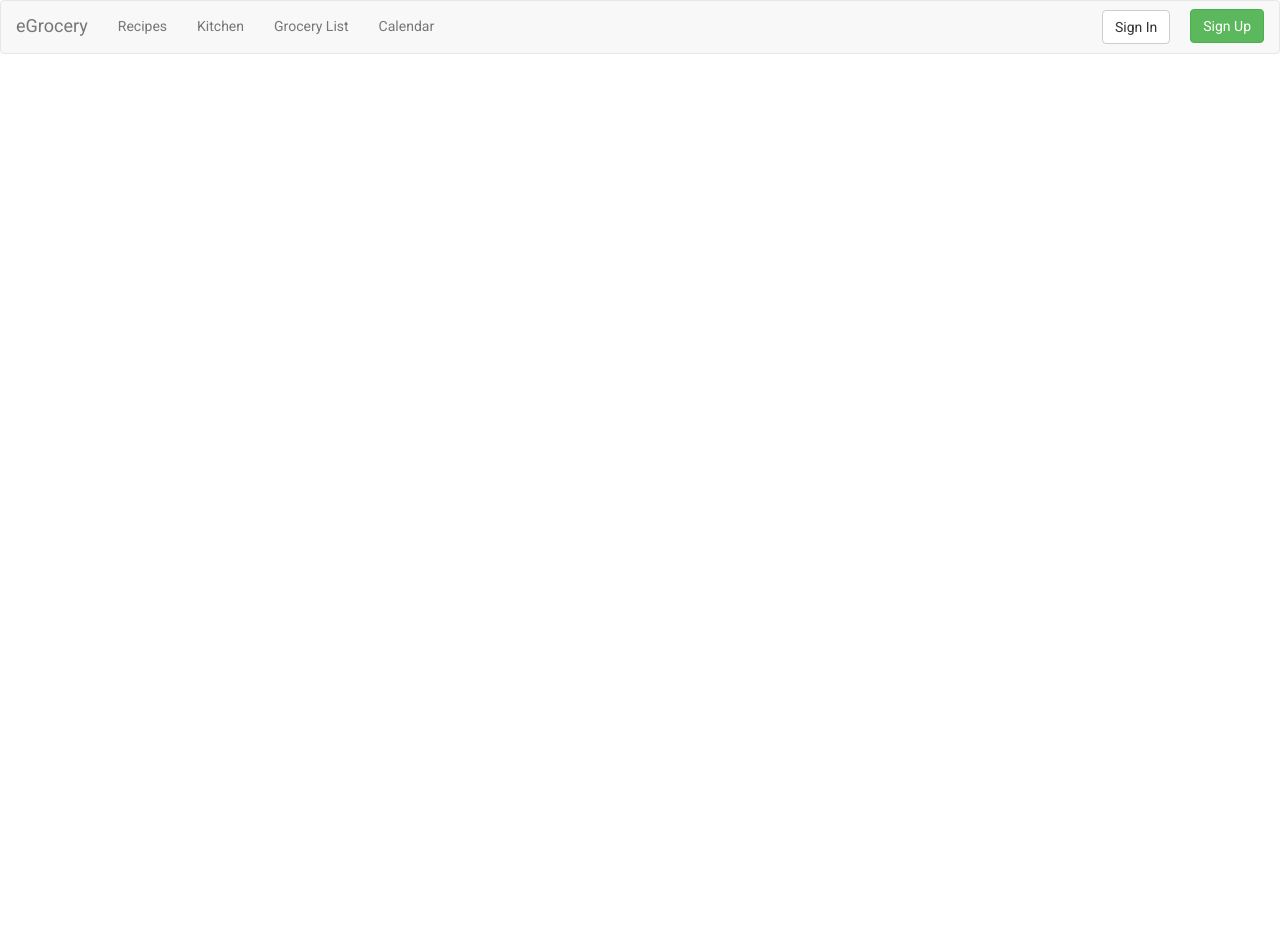
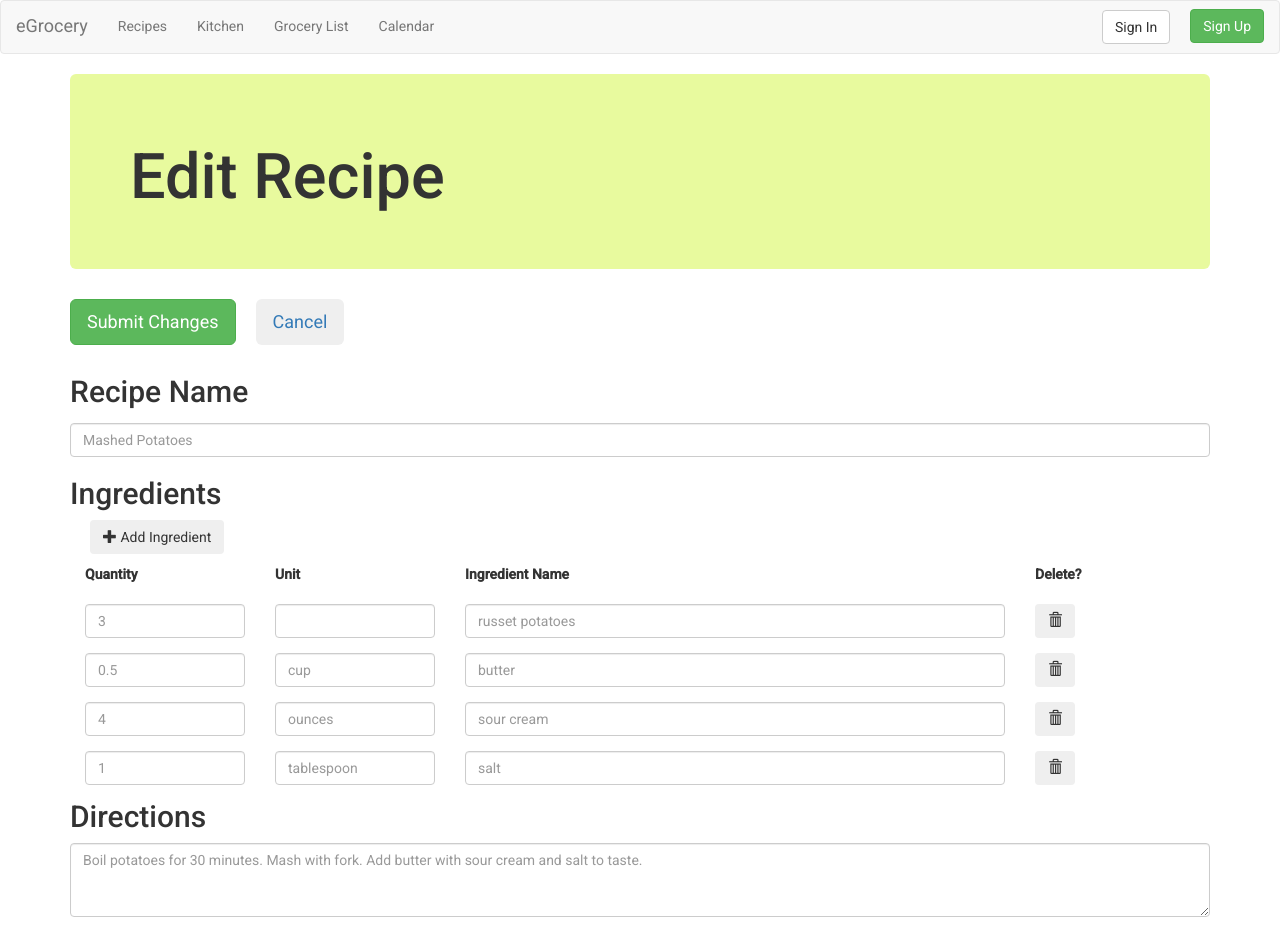
Before and after one commit to dayana-stroshine/eGrocery, an Angular app: page /recipe-edit in a window 1280 px wide. Before the commit this address led to /. Before the commit the page ends 800 px from the top, so only its background shows below. Built offline with nearby package versions, Linux system fonts and the light colour scheme.

Commit message:
add recipe edit page

```diff
--- a/src/app/app-routing.module.ts
+++ b/src/app/app-routing.module.ts
@@ -1,19 +1,21 @@
 
 import { NgModule } from '@angular/core';
 import { RouterModule, Routes } from '@angular/router';
+
 import { CalendarComponent } from './calendar/calendar.component';
-
 import { GroceryListComponent } from './grocery-list/grocery-list.component';
 import { HomepageComponent } from './homepage/homepage.component';
 import { KitchenComponent } from './kitchen/kitchen.component';
 import { RecipesComponent } from './recipes/recipes.component';
+import { RecipeItemEditComponent } from './recipes/recipe-item-edit/recipe-item-edit.component';
 
 const appRoutes: Routes = [
   { path: '', component: HomepageComponent, pathMatch: 'full' },
   { path: 'recipes', component: RecipesComponent },
   { path: 'kitchen', component: KitchenComponent },
   { path: 'grocery-list', component: GroceryListComponent },
-  { path: 'calendar', component: CalendarComponent }
+  { path: 'calendar', component: CalendarComponent },
+  { path: 'recipe-edit', component: RecipeItemEditComponent }
 ];
 
 @NgModule({
--- a/src/app/app.module.ts
+++ b/src/app/app.module.ts
@@ -11,6 +11,7 @@ import { HomepageComponent } from './homepage/homepage.component';
 import { KitchenComponent } from './kitchen/kitchen.component';
 import { CalendarComponent } from './calendar/calendar.component';
 import { RecipeItemComponent } from './recipes/recipe-item/recipe-item.component';
+import { RecipeItemEditComponent } from './recipes/recipe-item-edit/recipe-item-edit.component';
 
 @NgModule({
   declarations: [
@@ -21,7 +22,8 @@ import { RecipeItemComponent } from './recipes/recipe-item/recipe-item.component
     HomepageComponent,
     KitchenComponent,
     CalendarComponent,
-    RecipeItemComponent
+    RecipeItemComponent,
+    RecipeItemEditComponent
   ],
   imports: [
     BrowserModule,
--- a/src/app/homepage/homepage.component.html
+++ b/src/app/homepage/homepage.component.html
@@ -7,22 +7,30 @@
 <div class="row">
   <div class="col-sm-6 col-md-3">
     <div class="thumbnail no-border">
-      <img src="assets/images/recipes.svg" alt="recipes">
+      <a routerLink="/recipes">
+        <img src="assets/images/recipes.svg" alt="recipes">
+      </a>
     </div>
   </div>
   <div class="col-sm-6 col-md-3">
     <div class="thumbnail no-border">
-      <img src="assets/images/kitchen.svg" alt="kitchen">
+      <a routerLink="/kitchen">
+        <img src="assets/images/kitchen.svg" alt="kitchen">
+      </a>
     </div>
   </div>
   <div class="col-sm-6 col-md-3">
     <div class="thumbnail no-border">
-      <img src="assets/images/grocery_list.svg" alt="grocery_list">
+      <a routerLink="/grocery-list">
+        <img src="assets/images/grocery_list.svg" alt="grocery_list">
+      </a>
     </div>
   </div>
   <div class="col-sm-6 col-md-3">
     <div class="thumbnail no-border">
-      <img src="assets/images/calendar.svg" alt="calendar">
+      <a routerLink="/calendar">
+        <img src="assets/images/calendar.svg" alt="calendar">
+      </a>
     </div>
   </div>
 </div>
--- /dev/null
+++ b/src/app/recipes/recipe-item-edit/recipe-item-edit.component.html
@@ -0,0 +1,63 @@
+<div class="jumbotron bg-keylime">
+    <h1>Edit Recipe</h1>
+</div>
+
+<button type="button" class="btn btn-success btn-lg button-mrgn" style="margin-left: 0;">
+    Submit Changes
+</button>
+<a routerLink="/recipes">
+    <button type="button" class="btn btn-secondary btn-lg button-mrgn">
+        Cancel
+    </button>
+</a>
+<br>
+
+<form>
+    <div class="form-group">
+        <label for="inputRecipeName">
+            <h2>Recipe Name</h2>
+        </label>
+        <input type="text" class="form-control" id="inputRecipeName" [placeholder]="thisRecipe.name">
+    </div>
+    <h2>Ingredients</h2>
+    <button type="button" class="btn btn-secondary  button-mrgn" (click)="addIngredient()">
+        <span class="glyphicon glyphicon-plus" aria-hidden="true"></span> Add Ingredient
+    </button>
+    <div class="form-row">
+        <div class="form-group col-md-2">
+            <label>Quantity</label>
+        </div>
+        <div class="form-group col-md-2">
+            <label>Unit</label>
+        </div>
+        <div class="form-group col-md-6">
+            <label>Ingredient Name</label>
+        </div>
+        <div class="form-group col-md-2">
+            <label>Delete?</label>
+        </div>
+    </div>
+    <div class="form-row" *ngFor="let ingredient of thisRecipe.ingredients">
+        <div class="form-group col-md-2">
+            <input type="text" class="form-control" [placeholder]="ingredient.quantity">
+        </div>
+        <div class="form-group col-md-2">
+            <input type="text" class="form-control" [placeholder]="ingredient.unit">
+        </div>
+        <div class="form-group col-md-6">
+            <input type="text" class="form-control" [placeholder]="ingredient.name">
+        </div>
+        <div class="form-group col-md-2">
+            <button type="button" class="btn btn-secondary">
+                <span class="glyphicon glyphicon-trash" aria-hidden="true"></span>
+            </button>
+        </div>
+    </div>
+  <hr>
+    <h2>Directions</h2>
+    <div class="form-row">
+        <div class="form-group">
+            <textarea class="form-control" id="inputDirections" rows="3" [placeholder]="thisRecipe.directions"></textarea>
+        </div>
+    </div>
+</form>
--- /dev/null
+++ b/src/app/recipes/recipe-item-edit/recipe-item-edit.component.ts
@@ -0,0 +1,32 @@
+import { Component, OnInit, Input } from '@angular/core';
+
+import { Recipe } from '../../shared/recipe.model';
+import { Ingredient } from '../../shared/ingredient.model';
+
+@Component({
+  selector: 'app-recipe-item-edit',
+  templateUrl: './recipe-item-edit.component.html',
+  styleUrls: ['./recipe-item-edit.component.css']
+})
+export class RecipeItemEditComponent implements OnInit {
+  thisRecipe: Recipe = new Recipe('Mashed Potatoes', [
+    new Ingredient('russet potatoes', 3, ''),
+    new Ingredient('butter', .5, 'cup'),
+    new Ingredient('sour cream', 4, 'ounces'),
+    new Ingredient('salt', 1, 'tablespoon')],
+   'Boil potatoes for 30 minutes. Mash with fork. Add butter with sour cream and salt to taste.', 4);
+
+   addIngredient() {
+    this.thisRecipe.ingredients.push({
+      name: '',
+      unit: '',
+      quantity: 0,
+    });
+  }
+
+  constructor() { }
+
+  ngOnInit(): void {
+  }
+
+}
--- a/src/app/recipes/recipe-item/recipe-item.component.html
+++ b/src/app/recipes/recipe-item/recipe-item.component.html
@@ -1,27 +1,26 @@
 <div class="jumbotron bg-keylime">
-    <h1>My Recipe Title</h1>
+    <h1>{{ myRecipe.name }}</h1>
 </div>
-<button type="button" class="btn btn-success btn-lg mrgn-bottom">Add to/Remove from Grocery List</button>
+
+<a routerLink="/recipe-edit">
+    <button type="button" class="btn btn-success btn-lg button-mrgn" style="margin-left: 0;">
+        <span class="glyphicon glyphicon-pencil" aria-hidden="true"></span> Edit Recipe
+    </button>
+</a>
+
+<button type="button" class="btn btn-success btn-lg button-mrgn">Add to/Remove from Grocery List</button>
+<button type="button" class="btn btn-success btn-lg button-mrgn">Add to/Remove from Calendar</button>
 <br>
-<button type="button" class="btn btn-success btn-lg">Add to/Remove from Calendar</button>
-<br>
+
 <h2 class="heading-float">Ingredients</h2>
-<button type="button" class="btn btn-default button-mrgn">
-    <span class="glyphicon glyphicon-pencil" aria-hidden="true"></span> Edit
-  </button>
 <ul class="list-group">
-    <li class="list-group-item">(Ingredient unit) (Ingredient name)</li>
-    <li class="list-group-item">(Ingredient unit) (Ingredient name)</li>
-    <li class="list-group-item">(Ingredient unit) (Ingredient name)</li>
-    <li class="list-group-item">(Ingredient unit) (Ingredient name)</li>
-    <li class="list-group-item">(Ingredient unit) (Ingredient name)</li>
-  </ul>
-  <h2 class="heading-float">Directions</h2>
-  <button type="button" class="btn btn-default button-mrgn">
-    <span class="glyphicon glyphicon-pencil" aria-hidden="true"></span> Edit
-  </button>
-  <div class="panel panel-default">
+    <li class="list-group-item" *ngFor="let ingredient of myRecipe.ingredients">
+        {{ ingredient.quantity }} {{ ingredient.unit }} {{ ingredient.name }}
+    </li>
+</ul>
+<h2 class="heading-float">Directions</h2>
+<div class="panel panel-default mrgn-bottom">
     <div class="panel-body">
-      First, make the food. Then, eat the food.
+        {{ myRecipe.directions }}
     </div>
-  </div>
+</div>
--- a/src/app/recipes/recipe-item/recipe-item.component.ts
+++ b/src/app/recipes/recipe-item/recipe-item.component.ts
@@ -1,4 +1,7 @@
-import { Component, OnInit } from '@angular/core';
+import { Component, OnInit, Input } from '@angular/core';
+
+import { Recipe } from '../../shared/recipe.model';
+import { Ingredient } from '../../shared/ingredient.model';
 
 @Component({
   selector: 'app-recipe-item',
@@ -6,6 +9,7 @@ import { Component, OnInit } from '@angular/core';
   styleUrls: ['./recipe-item.component.css']
 })
 export class RecipeItemComponent implements OnInit {
+ @Input() myRecipe: Recipe;
 
   constructor() { }
 
--- a/src/app/recipes/recipes.component.html
+++ b/src/app/recipes/recipes.component.html
@@ -5,8 +5,12 @@
 <li>Functionality to add or delete recipes</li>
 <li>Functionality to update a recipe</li>
 
-<h3>My Recipe</h3>
+<hr>
+
+<!-- <h3>My Recipe</h3>
 <li>This subpage will show recipe instructions and ingredients</li>
 <li>Functionality to add/remove ingredients from the recipe and update the instructions</li>
 <li>Functionality to add/remove ingredients for this recipe from the grocery list</li>
-<li>Functionality to add/remove this recipe from calendar ** needs to have ability to select day of week and meal **</li>
+<li>Functionality to add/remove this recipe from calendar ** needs to have ability to select day of week and meal **</li> -->
+
+<app-recipe-item [myRecipe] = "testRecipe" ></app-recipe-item>
--- a/src/app/recipes/recipes.component.ts
+++ b/src/app/recipes/recipes.component.ts
@@ -1,4 +1,7 @@
 import { Component, OnInit } from '@angular/core';
+
+import { Recipe } from '../shared/recipe.model';
+import { Ingredient } from '../shared/ingredient.model';
 
 @Component({
   selector: 'app-recipes',
@@ -7,6 +10,14 @@ import { Component, OnInit } from '@angular/core';
 })
 export class RecipesComponent implements OnInit {
 
+  testRecipe: Recipe = new Recipe('Mashed Potatoes', [
+    new Ingredient('russet potatoes', 3, ''),
+    new Ingredient('butter', .5, 'cup'),
+    new Ingredient('sour cream', 4, 'ounces'),
+    new Ingredient('salt', 1, 'tablespoon')],
+   'Boil potatoes for 30 minutes. Mash with fork. Add butter with sour cream and salt to taste.', 4);
+
+
   constructor() { }
 
   ngOnInit(): void {
--- /dev/null
+++ b/src/app/shared/ingredient.model.ts
@@ -0,0 +1,11 @@
+export class Ingredient {
+    public name: string;
+    public quantity: number;
+    public unit: string;
+
+    constructor(name: string, quantity: number, unit:string) {
+        this.name = name;
+        this.quantity = quantity;
+        this.unit = unit;
+    }
+}
--- /dev/null
+++ b/src/app/shared/recipe.model.ts
@@ -0,0 +1,15 @@
+import { Ingredient } from "./ingredient.model";
+
+export class Recipe {
+    public name: string;
+    public ingredients: Ingredient[];
+    public directions: string;
+    public rating: number;
+
+    constructor(name: string, ingredients:Ingredient[], directions: string, rating: number) {
+        this.name = name;
+        this.ingredients = ingredients;
+        this.directions = directions;
+        this.rating = rating;
+    }
+}
```
Also changed, not shown: src/app/recipes/recipe-item-edit/recipe-item-edit.component.css (added), 1 other file (tests, documents, lock files or other folders).
